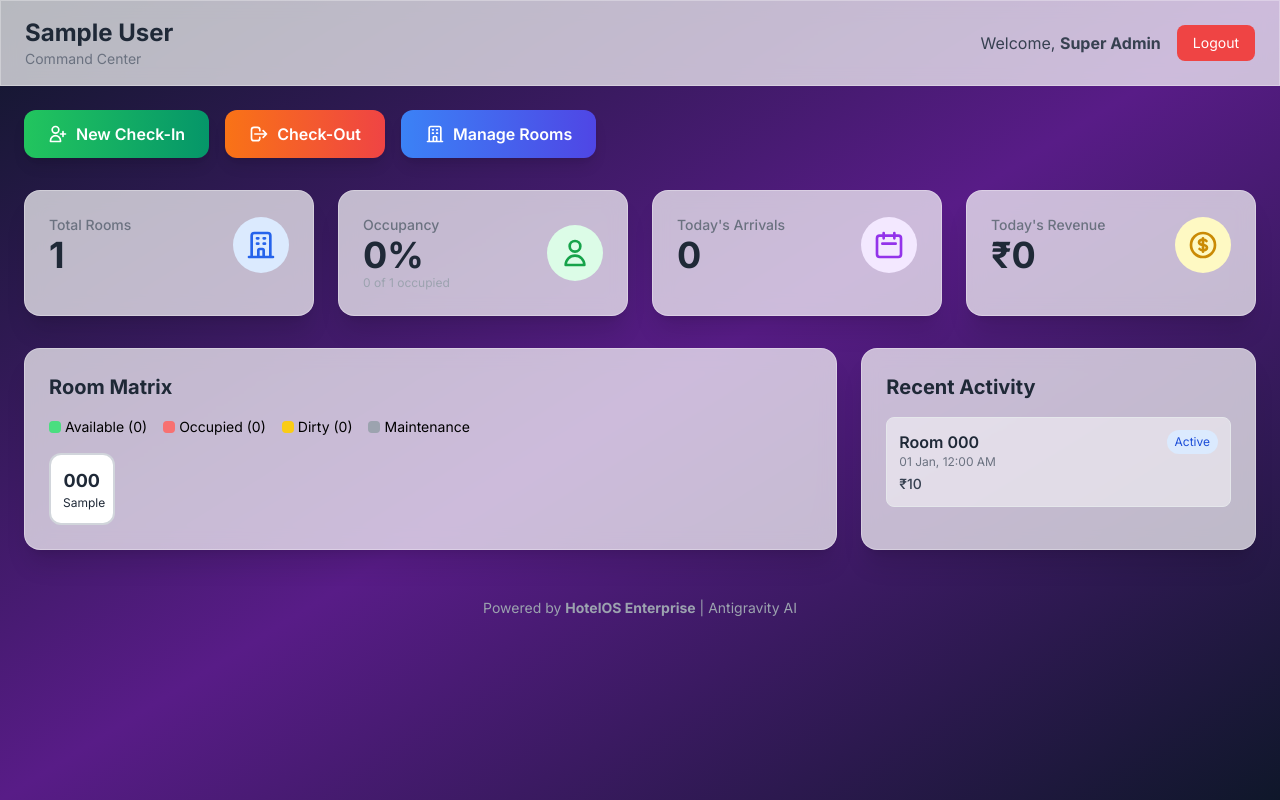
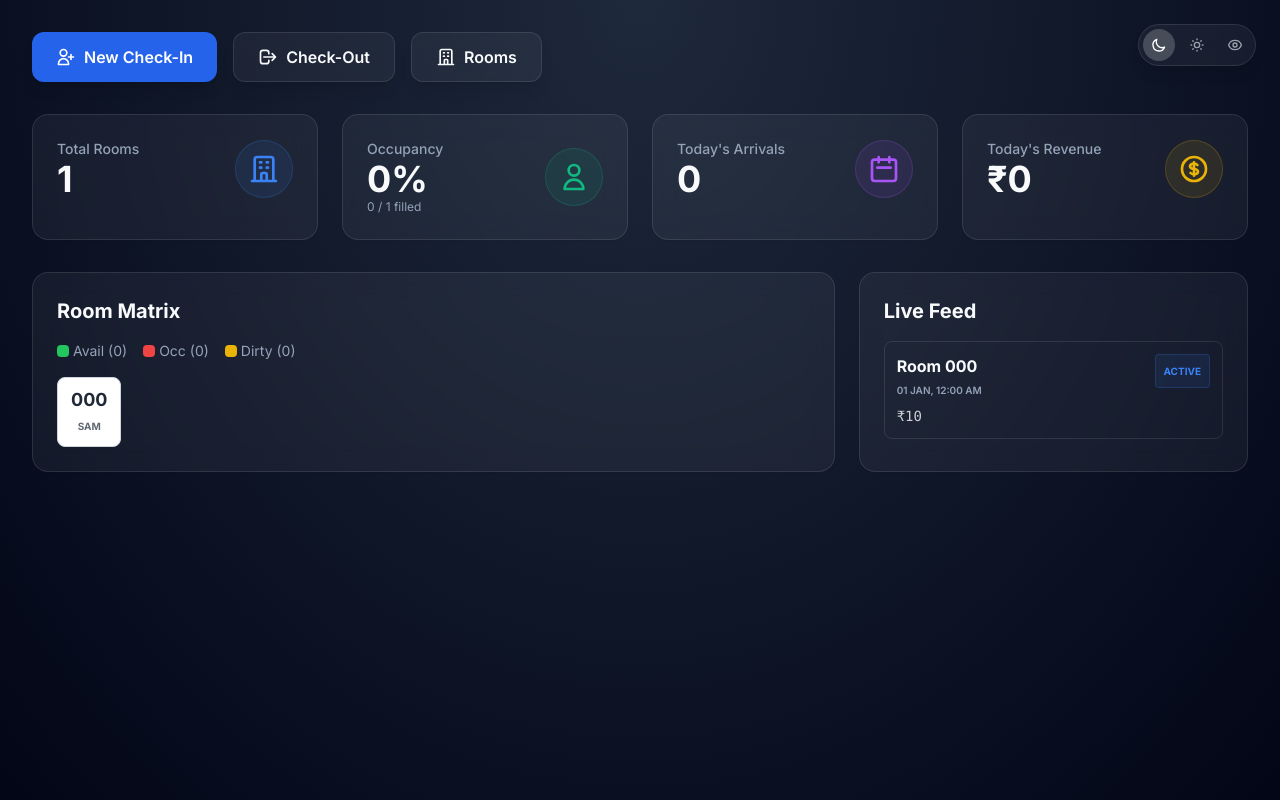
Before and after one commit to ecogainnexus/HotelOS, a PHP site: page /public/dashboard.php in a window 1280 px wide. Run offline with PHP 8.4, Linux system fonts and the light colour scheme; the visitor is signed in with stand-in values (Sample User, id 1); tables that the repository leaves empty or names only in its code hold one stand-in row (values such as "Sample post"); some libraries are stand-ins or nearby versions.

Commit message:
feat: Integrate Dashboard with Global Theme Engine

```diff
--- a/public/dashboard.php
+++ b/public/dashboard.php
@@ -3,6 +3,7 @@
  * public/dashboard.php
  * HotelOS Enterprise - Smart Dashboard
  * Phase 3.5: Hybrid Architecture (Logic + Design)
+ * THEME ENGINE: INTEGRATED (Phase 3)
  */
 session_start();
 
@@ -13,20 +14,21 @@ if (!isset($_SESSION['user_id'])) {
 }
 
 require_once __DIR__ . '/../config/db_connect.php';
+require_once 'layout.php';
 
 // Flash Messages
 $flashSuccess = $_SESSION['flash_success'] ?? '';
 unset($_SESSION['flash_success']);
 
 // =====================================================
-// ROLE 1: THE BACKEND ENGINEER (Data Fetching)
+// BACKEND ENGINE
 // =====================================================
 
 $tenantId = $_SESSION['tenant_id'] ?? 1;
 $userName = $_SESSION['user_name'] ?? 'Admin';
 $hotelName = $_SESSION['hotel_name'] ?? 'HotelOS';
 
-// Initialize stats with safe defaults
+// Initialize stats
 $totalRooms = 0;
 $occupiedRooms = 0;
 $availableRooms = 0;
@@ -57,18 +59,19 @@ try {
     $stmt->execute([$tenantId]);
     $dirtyRooms = (int) $stmt->fetchColumn();
 
-    // 5. Today's Arrivals (Check-ins today)
+    // 5. Today's Arrivals
     $today = date('Y-m-d');
     $stmt = $pdo->prepare("SELECT COUNT(*) as arrivals FROM bookings WHERE tenant_id = ? AND DATE(check_in) = ?");
     $stmt->execute([$tenantId, $today]);
     $todaysArrivals = (int) $stmt->fetchColumn();
 
-    // 6. Today's Revenue (Sum of paid_amount for today's bookings)
+    // 6. Today's Revenue
+    $today = date('Y-m-d');
     $stmt = $pdo->prepare("SELECT COALESCE(SUM(paid_amount), 0) as revenue FROM bookings WHERE tenant_id = ? AND DATE(created_at) = ?");
     $stmt->execute([$tenantId, $today]);
     $todaysRevenue = (float) $stmt->fetchColumn();
 
-    // 7. Fetch All Rooms for Room Matrix
+    // 7. Room Matrix
     $stmt = $pdo->prepare("SELECT id, room_number, floor_number, category, status, base_price FROM rooms WHERE tenant_id = ? ORDER BY room_number ASC");
     $stmt->execute([$tenantId]);
     $rooms = $stmt->fetchAll(PDO::FETCH_ASSOC);
@@ -86,82 +89,41 @@ try {
     $recentBookings = $stmt->fetchAll(PDO::FETCH_ASSOC);
 
 } catch (Exception $e) {
-    // Silent fail - show zeros instead of crashing
     error_log("Dashboard Error: " . $e->getMessage());
 }
 
-// Calculate Occupancy Percentage
 $occupancyPercent = $totalRooms > 0 ? round(($occupiedRooms / $totalRooms) * 100) : 0;
 
+ob_start();
 ?>
-<!DOCTYPE html>
-<html lang="en">
 
-<head>
-    <meta charset="UTF-8">
-    <meta name="viewport" content="width=device-width, initial-scale=1.0">
-    <title>Dashboard | <?= htmlspecialchars($hotelName) ?></title>
-    <script src="https://cdn.tailwindcss.com"></script>
-    <script defer src="https://cdn.jsdelivr.net/npm/alpinejs@3.x.x/dist/cdn.min.js"></script>
-    <link href="https://fonts.googleapis.com/css2?family=Inter:wght@300;400;500;600;700&display=swap" rel="stylesheet">
-    <style>
-        body {
-            font-family: 'Inter', sans-serif;
-        }
-
-        .glass {
-            background: rgba(255, 255, 255, 0.7);
-            backdrop-filter: blur(10px);
-            -webkit-backdrop-filter: blur(10px);
-            border: 1px solid rgba(255, 255, 255, 0.3);
-        }
-
-        .room-card {
-            transition: all 0.2s ease;
-        }
-
-        .room-card:hover {
-            transform: scale(1.05);
-            box-shadow: 0 10px 25px rgba(0, 0, 0, 0.15);
-        }
-    </style>
-</head>
-
-<body class="bg-gradient-to-br from-slate-900 via-purple-900 to-slate-900 min-h-screen">
-
-    <!-- Header -->
-    <header class="glass sticky top-0 z-50 px-6 py-4">
-        <div class="flex justify-between items-center max-w-7xl mx-auto">
-            <div>
-                <h1 class="text-2xl font-bold text-gray-800"><?= htmlspecialchars($hotelName) ?></h1>
-                <p class="text-sm text-gray-500">Command Center</p>
-            </div>
-            <div class="flex items-center gap-4">
-                <span class="text-gray-700">Welcome, <strong><?= htmlspecialchars($userName) ?></strong></span>
-                <a href="logout.php"
-                    class="bg-red-500 hover:bg-red-600 text-white px-4 py-2 rounded-lg text-sm transition">Logout</a>
-            </div>
+<!-- Mobile Header -->
+<header
+    class="lg:hidden flex items-center justify-between p-4 app-card border-b-0 border-r-0 border-l-0 border-[var(--glass-border)] shrink-0 sticky top-0 z-30">
+    <span class="font-tech font-bold text-lg tracking-wider app-text-main">DASHBOARD</span>
+    <div
+        class="h-8 w-8 rounded-full bg-gray-500/20 flex items-center justify-center text-xs text-white font-bold border border-[var(--glass-border)]">
+        <?= substr($userName, 0, 1) ?>
     </div>
 </header>
 
-    <main class="max-w-7xl mx-auto p-6 space-y-8">
+<main class="w-full p-4 lg:p-8 space-y-8 pb-32 lg:pb-8 overflow-y-auto">
 
     <!-- Flash Success Message -->
     <?php if ($flashSuccess): ?>
-            <div class="bg-green-100 border border-green-400 text-green-700 px-4 py-3 rounded-xl flex items-center gap-3"
+        <div class="bg-green-500/10 border border-green-500/20 text-green-500 px-4 py-3 rounded-xl flex items-center gap-3"
             x-data="{ show: true }" x-show="show" x-init="setTimeout(() => show = false, 5000)">
-                <svg xmlns="http://www.w3.org/2000/svg" class="h-6 w-6" fill="none" viewBox="0 0 24 24"
-                    stroke="currentColor">
+            <svg xmlns="http://www.w3.org/2000/svg" class="h-6 w-6" fill="none" viewBox="0 0 24 24" stroke="currentColor">
                 <path stroke-linecap="round" stroke-linejoin="round" stroke-width="2" d="M5 13l4 4L19 7" />
             </svg>
-                <span><?= htmlspecialchars($flashSuccess) ?></span>
+            <span class="font-medium"><?= htmlspecialchars($flashSuccess) ?></span>
         </div>
     <?php endif; ?>
 
     <!-- Quick Actions -->
     <section class="flex flex-wrap gap-4">
         <a href="checkin.php"
-                class="bg-gradient-to-r from-green-500 to-emerald-600 hover:from-green-600 hover:to-emerald-700 text-white font-semibold px-6 py-3 rounded-xl shadow-lg flex items-center gap-2 transition transform hover:-translate-y-0.5">
+            class="bg-blue-600 hover:bg-blue-700 text-white font-semibold px-6 py-3 rounded-xl shadow-lg flex items-center gap-2 transition hover:-translate-y-0.5">
             <svg xmlns="http://www.w3.org/2000/svg" class="h-5 w-5" fill="none" viewBox="0 0 24 24"
                 stroke="currentColor">
                 <path stroke-linecap="round" stroke-linejoin="round" stroke-width="2"
@@ -169,8 +131,8 @@ $occupancyPercent = $totalRooms > 0 ? round(($occupiedRooms / $totalRooms) * 100
             </svg>
             New Check-In
         </a>
-            <a href="checkout.php"
-                class="bg-gradient-to-r from-orange-500 to-red-500 hover:from-orange-600 hover:to-red-600 text-white font-semibold px-6 py-3 rounded-xl shadow-lg flex items-center gap-2 transition transform hover:-translate-y-0.5">
+        <a href="#"
+            class="app-card hover:bg-[var(--glass-border)] app-text-main font-semibold px-6 py-3 rounded-xl shadow-lg flex items-center gap-2 transition hover:-translate-y-0.5 border border-[var(--glass-border)]">
             <svg xmlns="http://www.w3.org/2000/svg" class="h-5 w-5" fill="none" viewBox="0 0 24 24"
                 stroke="currentColor">
                 <path stroke-linecap="round" stroke-linejoin="round" stroke-width="2"
@@ -178,14 +140,14 @@ $occupancyPercent = $totalRooms > 0 ? round(($occupiedRooms / $totalRooms) * 100
             </svg>
             Check-Out
         </a>
-            <a href="rooms.php"
-                class="bg-gradient-to-r from-blue-500 to-indigo-600 hover:from-blue-600 hover:to-indigo-700 text-white font-semibold px-6 py-3 rounded-xl shadow-lg flex items-center gap-2 transition transform hover:-translate-y-0.5">
+        <a href="#"
+            class="app-card hover:bg-[var(--glass-border)] app-text-main font-semibold px-6 py-3 rounded-xl shadow-lg flex items-center gap-2 transition hover:-translate-y-0.5 border border-[var(--glass-border)]">
             <svg xmlns="http://www.w3.org/2000/svg" class="h-5 w-5" fill="none" viewBox="0 0 24 24"
                 stroke="currentColor">
                 <path stroke-linecap="round" stroke-linejoin="round" stroke-width="2"
                     d="M19 21V5a2 2 0 00-2-2H7a2 2 0 00-2 2v16m14 0h2m-2 0h-5m-9 0H3m2 0h5M9 7h1m-1 4h1m4-4h1m-1 4h1m-5 10v-5a1 1 0 011-1h2a1 1 0 011 1v5m-4 0h4" />
             </svg>
-                Manage Rooms
+            Rooms
         </a>
     </section>
 
@@ -193,15 +155,14 @@ $occupancyPercent = $totalRooms > 0 ? round(($occupiedRooms / $totalRooms) * 100
     <section class="grid grid-cols-1 md:grid-cols-2 lg:grid-cols-4 gap-6">
 
         <!-- Total Rooms -->
-            <div class="glass rounded-2xl p-6 shadow-xl">
+        <div class="app-card rounded-2xl p-6 shadow-sm">
             <div class="flex items-center justify-between">
                 <div>
-                        <p class="text-gray-500 text-sm font-medium">Total Rooms</p>
-                        <p class="text-4xl font-bold text-gray-800"><?= $totalRooms ?></p>
+                    <p class="app-text-muted text-sm font-medium">Total Rooms</p>
+                    <p class="text-4xl font-bold app-text-main"><?= $totalRooms ?></p>
                 </div>
-                    <div class="bg-blue-100 p-3 rounded-full">
-                        <svg xmlns="http://www.w3.org/2000/svg" class="h-8 w-8 text-blue-600" fill="none"
-                            viewBox="0 0 24 24" stroke="currentColor">
+                <div class="bg-blue-500/10 p-3 rounded-full border border-blue-500/20">
+                    <svg class="h-8 w-8 text-blue-500" fill="none" viewBox="0 0 24 24" stroke="currentColor">
                         <path stroke-linecap="round" stroke-linejoin="round" stroke-width="2"
                             d="M19 21V5a2 2 0 00-2-2H7a2 2 0 00-2 2v16m14 0h2m-2 0h-5m-9 0H3m2 0h5M9 7h1m-1 4h1m4-4h1m-1 4h1m-5 10v-5a1 1 0 011-1h2a1 1 0 011 1v5m-4 0h4" />
                     </svg>
@@ -210,16 +171,15 @@ $occupancyPercent = $totalRooms > 0 ? round(($occupiedRooms / $totalRooms) * 100
         </div>
 
         <!-- Occupancy -->
-            <div class="glass rounded-2xl p-6 shadow-xl">
+        <div class="app-card rounded-2xl p-6 shadow-sm">
             <div class="flex items-center justify-between">
                 <div>
-                        <p class="text-gray-500 text-sm font-medium">Occupancy</p>
-                        <p class="text-4xl font-bold text-gray-800"><?= $occupancyPercent ?>%</p>
-                        <p class="text-xs text-gray-400"><?= $occupiedRooms ?> of <?= $totalRooms ?> occupied</p>
+                    <p class="app-text-muted text-sm font-medium">Occupancy</p>
+                    <p class="text-4xl font-bold app-text-main"><?= $occupancyPercent ?>%</p>
+                    <p class="text-xs app-text-muted"><?= $occupiedRooms ?> / <?= $totalRooms ?> filled</p>
                 </div>
-                    <div class="bg-green-100 p-3 rounded-full">
-                        <svg xmlns="http://www.w3.org/2000/svg" class="h-8 w-8 text-green-600" fill="none"
-                            viewBox="0 0 24 24" stroke="currentColor">
+                <div class="bg-emerald-500/10 p-3 rounded-full border border-emerald-500/20">
+                    <svg class="h-8 w-8 text-emerald-500" fill="none" viewBox="0 0 24 24" stroke="currentColor">
                         <path stroke-linecap="round" stroke-linejoin="round" stroke-width="2"
                             d="M16 7a4 4 0 11-8 0 4 4 0 018 0zM12 14a7 7 0 00-7 7h14a7 7 0 00-7-7z" />
                     </svg>
@@ -228,15 +188,14 @@ $occupancyPercent = $totalRooms > 0 ? round(($occupiedRooms / $totalRooms) * 100
         </div>
 
         <!-- Today's Arrivals -->
-            <div class="glass rounded-2xl p-6 shadow-xl">
+        <div class="app-card rounded-2xl p-6 shadow-sm">
             <div class="flex items-center justify-between">
                 <div>
-                        <p class="text-gray-500 text-sm font-medium">Today's Arrivals</p>
-                        <p class="text-4xl font-bold text-gray-800"><?= $todaysArrivals ?></p>
+                    <p class="app-text-muted text-sm font-medium">Today's Arrivals</p>
+                    <p class="text-4xl font-bold app-text-main"><?= $todaysArrivals ?></p>
                 </div>
-                    <div class="bg-purple-100 p-3 rounded-full">
-                        <svg xmlns="http://www.w3.org/2000/svg" class="h-8 w-8 text-purple-600" fill="none"
-                            viewBox="0 0 24 24" stroke="currentColor">
+                <div class="bg-purple-500/10 p-3 rounded-full border border-purple-500/20">
+                    <svg class="h-8 w-8 text-purple-500" fill="none" viewBox="0 0 24 24" stroke="currentColor">
                         <path stroke-linecap="round" stroke-linejoin="round" stroke-width="2"
                             d="M8 7V3m8 4V3m-9 8h10M5 21h14a2 2 0 002-2V7a2 2 0 00-2-2H5a2 2 0 00-2 2v12a2 2 0 002 2z" />
                     </svg>
@@ -245,15 +204,14 @@ $occupancyPercent = $totalRooms > 0 ? round(($occupiedRooms / $totalRooms) * 100
         </div>
 
         <!-- Today's Revenue -->
-            <div class="glass rounded-2xl p-6 shadow-xl">
+        <div class="app-card rounded-2xl p-6 shadow-sm">
             <div class="flex items-center justify-between">
                 <div>
-                        <p class="text-gray-500 text-sm font-medium">Today's Revenue</p>
-                        <p class="text-4xl font-bold text-gray-800">₹<?= number_format($todaysRevenue, 0) ?></p>
+                    <p class="app-text-muted text-sm font-medium">Today's Revenue</p>
+                    <p class="text-4xl font-bold app-text-main">₹<?= number_format($todaysRevenue, 0) ?></p>
                 </div>
-                    <div class="bg-yellow-100 p-3 rounded-full">
-                        <svg xmlns="http://www.w3.org/2000/svg" class="h-8 w-8 text-yellow-600" fill="none"
-                            viewBox="0 0 24 24" stroke="currentColor">
+                <div class="bg-yellow-500/10 p-3 rounded-full border border-yellow-500/20">
+                    <svg class="h-8 w-8 text-yellow-500" fill="none" viewBox="0 0 24 24" stroke="currentColor">
                         <path stroke-linecap="round" stroke-linejoin="round" stroke-width="2"
                             d="M12 8c-1.657 0-3 .895-3 2s1.343 2 3 2 3 .895 3 2-1.343 2-3 2m0-8c1.11 0 2.08.402 2.599 1M12 8V7m0 1v8m0 0v1m0-1c-1.11 0-2.08-.402-2.599-1M21 12a9 9 0 11-18 0 9 9 0 0118 0z" />
                     </svg>
@@ -267,40 +225,38 @@ $occupancyPercent = $totalRooms > 0 ? round(($occupiedRooms / $totalRooms) * 100
     <section class="grid grid-cols-1 lg:grid-cols-3 gap-6">
 
         <!-- Room Matrix (Left - 2/3 Width) -->
-            <div class="lg:col-span-2 glass rounded-2xl p-6 shadow-xl">
-                <h2 class="text-xl font-bold text-gray-800 mb-4">Room Matrix</h2>
+        <div class="lg:col-span-2 app-card rounded-2xl p-6 shadow-sm">
+            <h2 class="text-xl font-bold app-text-main mb-4">Room Matrix</h2>
 
             <!-- Legend -->
-                <div class="flex gap-4 mb-4 text-sm">
-                    <span class="flex items-center gap-1"><span class="w-3 h-3 bg-green-400 rounded"></span> Available
+            <div class="flex gap-4 mb-4 text-sm app-text-muted">
+                <span class="flex items-center gap-1"><span class="w-3 h-3 bg-green-500 rounded"></span> Avail
                     (<?= $availableRooms ?>)</span>
-                    <span class="flex items-center gap-1"><span class="w-3 h-3 bg-red-400 rounded"></span> Occupied
+                <span class="flex items-center gap-1"><span class="w-3 h-3 bg-red-500 rounded"></span> Occ
                     (<?= $occupiedRooms ?>)</span>
-                    <span class="flex items-center gap-1"><span class="w-3 h-3 bg-yellow-400 rounded"></span> Dirty
+                <span class="flex items-center gap-1"><span class="w-3 h-3 bg-yellow-500 rounded"></span> Dirty
                     (<?= $dirtyRooms ?>)</span>
-                    <span class="flex items-center gap-1"><span class="w-3 h-3 bg-gray-400 rounded"></span>
-                        Maintenance</span>
             </div>
 
             <!-- Room Grid -->
             <div class="grid grid-cols-4 sm:grid-cols-6 md:grid-cols-8 lg:grid-cols-10 gap-3">
                 <?php if (empty($rooms)): ?>
-                        <p class="col-span-full text-gray-500 text-center py-8">No rooms found. Add rooms from Settings.</p>
+                    <p class="col-span-full app-text-muted text-center py-8">No rooms found. Add rooms from settings.</p>
                 <?php else: ?>
                     <?php foreach ($rooms as $room):
                         $statusColors = [
-                                'available' => 'bg-green-100 border-green-400 text-green-800',
-                                'occupied' => 'bg-red-100 border-red-400 text-red-800',
-                                'dirty' => 'bg-yellow-100 border-yellow-400 text-yellow-800',
-                                'maintenance' => 'bg-gray-100 border-gray-400 text-gray-600',
+                            'available' => 'bg-green-500/10 border-green-500/40 text-green-500',
+                            'occupied' => 'bg-red-500/10 border-red-500/40 text-red-500',
+                            'dirty' => 'bg-yellow-500/10 border-yellow-500/40 text-yellow-500',
+                            'maintenance' => 'bg-gray-500/10 border-gray-500/40 text-gray-500',
                         ];
                         $colorClass = $statusColors[$room['status']] ?? 'bg-white border-gray-300 text-gray-800';
                         ?>
                         <div x-data="{ hover: false }" @mouseenter="hover = true" @mouseleave="hover = false"
-                                class="room-card cursor-pointer rounded-xl border-2 p-3 text-center <?= $colorClass ?>"
-                                :class="hover ? 'shadow-lg' : ''">
+                            class="cursor-pointer rounded-lg border p-2 text-center transition <?= $colorClass ?>"
+                            :class="hover ? 'scale-110 shadow-lg relative z-10' : ''">
                             <p class="font-bold text-lg"><?= htmlspecialchars($room['room_number']) ?></p>
-                                <p class="text-xs capitalize"><?= $room['category'] ?></p>
+                            <p class="text-[10px] uppercase font-bold opacity-70"><?= substr($room['category'], 0, 3) ?></p>
                         </div>
                     <?php endforeach; ?>
                 <?php endif; ?>
@@ -308,36 +264,36 @@ $occupancyPercent = $totalRooms > 0 ? round(($occupiedRooms / $totalRooms) * 100
         </div>
 
         <!-- Recent Activity (Right - 1/3 Width) -->
-            <div class="glass rounded-2xl p-6 shadow-xl">
-                <h2 class="text-xl font-bold text-gray-800 mb-4">Recent Activity</h2>
+        <div class="app-card rounded-2xl p-6 shadow-sm">
+            <h2 class="text-xl font-bold app-text-main mb-4">Live Feed</h2>
 
             <?php if (empty($recentBookings)): ?>
-                    <p class="text-gray-500 text-center py-8">No bookings yet.</p>
+                <p class="app-text-muted text-center py-8">No bookings yet.</p>
             <?php else: ?>
                 <div class="space-y-4">
                     <?php foreach ($recentBookings as $booking):
                         $statusBadge = [
-                                'active' => 'bg-blue-100 text-blue-700',
-                                'completed' => 'bg-green-100 text-green-700',
-                                'cancelled' => 'bg-red-100 text-red-700',
-                                'no_show' => 'bg-gray-100 text-gray-700',
+                            'active' => 'bg-blue-500/10 text-blue-500 border border-blue-500/20',
+                            'completed' => 'bg-green-500/10 text-green-500 border border-green-500/20',
+                            'cancelled' => 'bg-red-500/10 text-red-500 border border-red-500/20',
+                            'no_show' => 'bg-gray-500/10 text-gray-500 border border-gray-500/20',
                         ];
                         $badgeClass = $statusBadge[$booking['status']] ?? 'bg-gray-100 text-gray-700';
                         ?>
-                            <div class="bg-white/50 rounded-lg p-3 border border-gray-200">
+                        <div class="bg-[var(--surface-color)]/30 rounded-lg p-3 border border-[var(--glass-border)]">
                             <div class="flex justify-between items-start">
                                 <div>
-                                        <p class="font-semibold text-gray-800">Room
+                                    <p class="font-bold app-text-main">Room
                                         <?= htmlspecialchars($booking['room_number'] ?? 'N/A') ?>
                                     </p>
-                                        <p class="text-xs text-gray-500">
+                                    <p class="text-[10px] app-text-muted uppercase font-semibold">
                                         <?= date('d M, h:i A', strtotime($booking['check_in'])) ?>
                                     </p>
                                 </div>
                                 <span
-                                        class="text-xs px-2 py-1 rounded-full <?= $badgeClass ?>"><?= ucfirst($booking['status']) ?></span>
+                                    class="text-[10px] font-bold px-2 py-1 rounded <?= $badgeClass ?>"><?= strtoupper($booking['status']) ?></span>
                             </div>
-                                <p class="text-sm font-medium text-gray-700 mt-1">
+                            <p class="text-sm font-mono font-medium app-text-main mt-1 opacity-80">
                                 ₹<?= number_format($booking['total_amount'], 0) ?></p>
                         </div>
                     <?php endforeach; ?>
@@ -349,11 +305,7 @@ $occupancyPercent = $totalRooms > 0 ? round(($occupiedRooms / $totalRooms) * 100
 
 </main>
 
-    <!-- Footer -->
-    <footer class="text-center py-6 text-gray-400 text-sm">
-        <p>Powered by <strong>HotelOS Enterprise</strong> | Antigravity AI</p>
-    </footer>
-
-</body>
-
-</html>
+<?php
+$content = ob_get_clean();
+renderLayout("Dashboard", $content, true);
+?>
```
Lines whose indentation alone changed are shown as unchanged.
